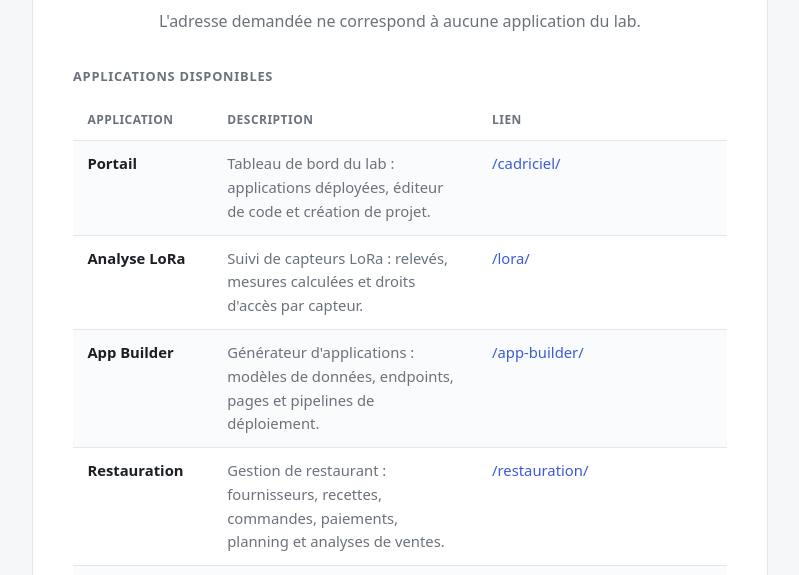
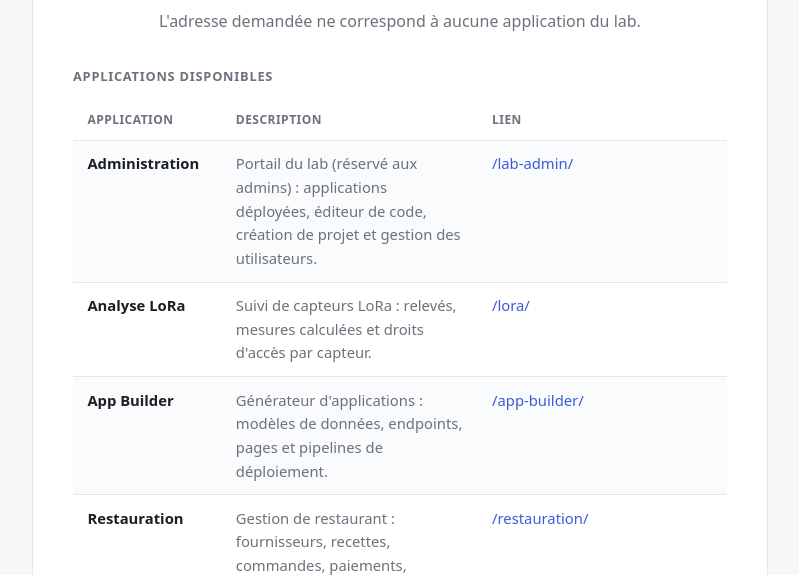
Before and after one commit to Sacha37420/sso-lab, a plain HTML site: page sso-lab/fallback/html/404.html in a window 1280 px wide. Shown: the part 194-769 px from the top of the page, without its empty margins (240-1039 px from the left). Drawn offline with Linux system fonts and the light colour scheme.

Commit message:
feat: ajoute lab-admin en sous-module (remplace front-cadriciel comme portail)
Nouveau portail d'administration du lab : applications déployées, éditeur
de code, création de projet et gestion des utilisateurs. front-cadriciel
est marqué décommissionné dans .app-descriptions (containers arrêtés).
Ajoute le schéma lab_admin sur l'instance postgres et régénère la page
404 (lien /lab-admin/ à la place de /cadriciel/).

```diff
--- a/sso-lab/fallback/html/404.html
+++ b/sso-lab/fallback/html/404.html
@@ -123,9 +123,9 @@
         <tbody>
 <!-- APPS:START — régénéré par complete_404.sh, ne pas éditer à la main -->
           <tr>
-            <td><strong>Portail</strong></td>
-            <td class="desc">Tableau de bord du lab : applications déployées, éditeur de code et création de projet.</td>
-            <td class="link"><a href="/cadriciel/">/cadriciel/</a></td>
+            <td><strong>Administration</strong></td>
+            <td class="desc">Portail du lab (réservé aux admins) : applications déployées, éditeur de code, création de projet et gestion des utilisateurs.</td>
+            <td class="link"><a href="/lab-admin/">/lab-admin/</a></td>
           </tr>
           <tr>
             <td><strong>Analyse LoRa</strong></td>
```
Also changed, not shown: 3 other files.
